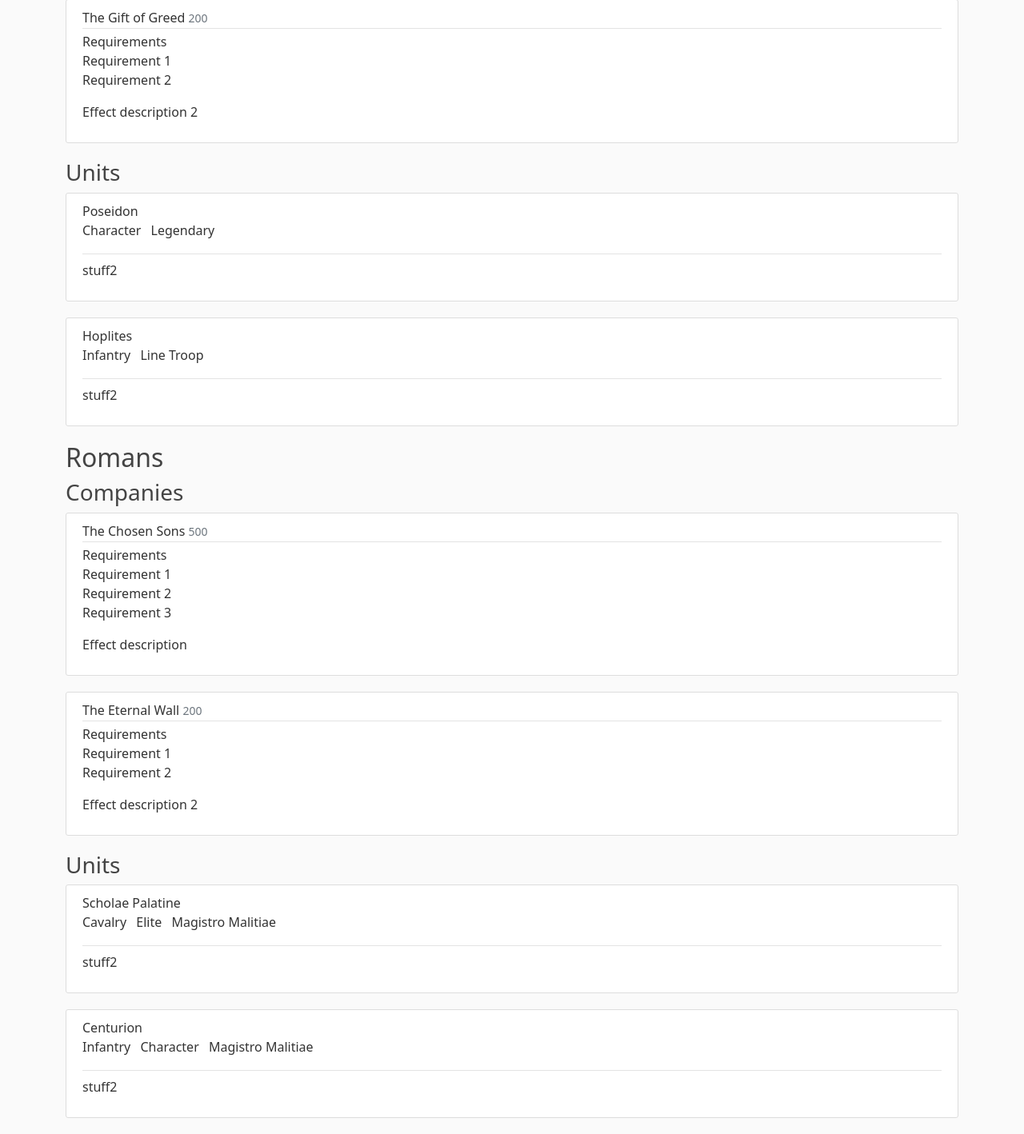
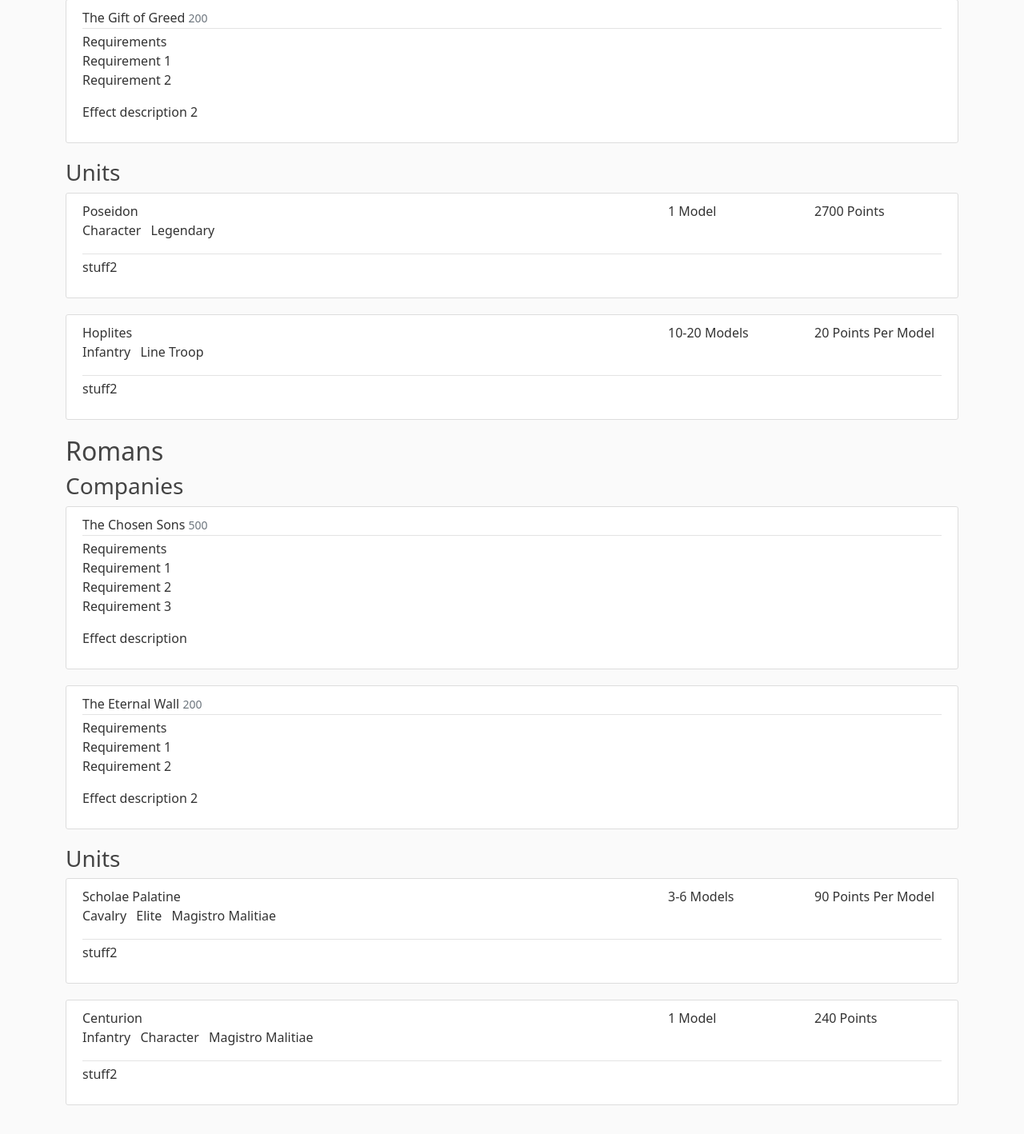
Before and after one commit to Hasbetack/Triumph_of_Divinity, a Flask app: page /datacards in a window 1280 px wide. Shown: the part 449-1867 px from the top of the page at 80% size. After the commit the page ends 1831 px from the top, so only its background shows below. Run offline with Flask 2, Linux system fonts and the light colour scheme.

Commit message:
format unit name & size & cost on datacard

```diff
--- a/ContainerApp/webapp/static/main.css
+++ b/ContainerApp/webapp/static/main.css
@@ -36,32 +36,20 @@ body {
     color: #444444;
   }
 
-  a.article-title:hover {
-    color: #428bca;
-    text-decoration: none;
-  }
-
-  .article-content {
-    white-space: pre-line;
-  }
-
   .article-metadata {
     padding-bottom: 1px;
     margin-bottom: 4px;
     border-bottom: 1px solid #e3e3e3
   }
 
-  .article-metadata a:hover {
-    color: #333;
-    text-decoration: none;
+  .unit-datacard-name {
+    background: #ffffff;
   }
 
-  .article-svg {
-    width: 25px;
-    height: 25px;
-    vertical-align: middle;
+  .unit-datacard-models {
+    background: #ffffff;
   }
 
-  .account-heading {
-    font-size: 2.5rem;
+  .unit-datacard-points {
+    background: #ffffff;
   }
--- a/ContainerApp/webapp/templates/datacards.html
+++ b/ContainerApp/webapp/templates/datacards.html
@@ -26,14 +26,29 @@
             <article class="media content-section">
                 <div class="media-body">
                     <div class="article-metadata">
-                        <div class="mr-2 d-inline">{{ datacard["Name"] }}</div>
+                        <div class="row">
+                            <div class="unit-datacard-name col-sm-8">{{ datacard["Name"] }}</div>
+                            {% if datacard["Unit_Size"]["min"] == datacard["Unit_Size"]["max"] %}
+                                {% if datacard["Unit_Size"]["min"] == 1 %}
+                                    <div class="unit-datacard-models col-sm-2">1 Model</div>
+                                {% else %}
+                                    <div class="unit-datacard-models col-sm-2">{{ datacard["Unit_Size"]["min"] }} Models</div>
+                                {% endif %}
+                                <div class="unit-datacard-points col-sm-2">{{ datacard["Points"] }} Points</div>
+                            {% else %}
+                                <div class="unit-datacard-models col-sm-2">
+                                    {{ datacard["Unit_Size"]["min"] }}-{{ datacard["Unit_Size"]["max"] }} Models
+                                </div>
+                                <div class="unit-datacard-points col-sm-2">{{ datacard["Points"] }} Points Per Model</div>
+                            {% endif %}
+                        </div>
+
                         <ul class="list-inline">
                             {% for keyword in datacard["Keywords"] %}
                                 <li class="list-inline-item">{{ keyword }}</li>
                             {% endfor %}
                         </ul>
                     </div>
-                    <h2><a class="article-title" href="#">{{ stuff }}</a></h2>
                     <p class="article-content">stuff2</p>
                 </div>
             </article>
--- a/ContainerApp/webapp/utils.py
+++ b/ContainerApp/webapp/utils.py
@@ -66,7 +66,7 @@ def load_datacard_json():
                     'Name': 'Centurion',
                     'Keywords': ['Infantry', 'Character', 'Magistro Malitiae'],
                     'Points': 240,
-                    'Unit_Size': {'min': 1, 'max': 2},
+                    'Unit_Size': {'min': 1, 'max': 1},
                     'Move': 6,
                     'Dash': 4
                     # etc...
```
Also changed, not shown: 1 other file.
